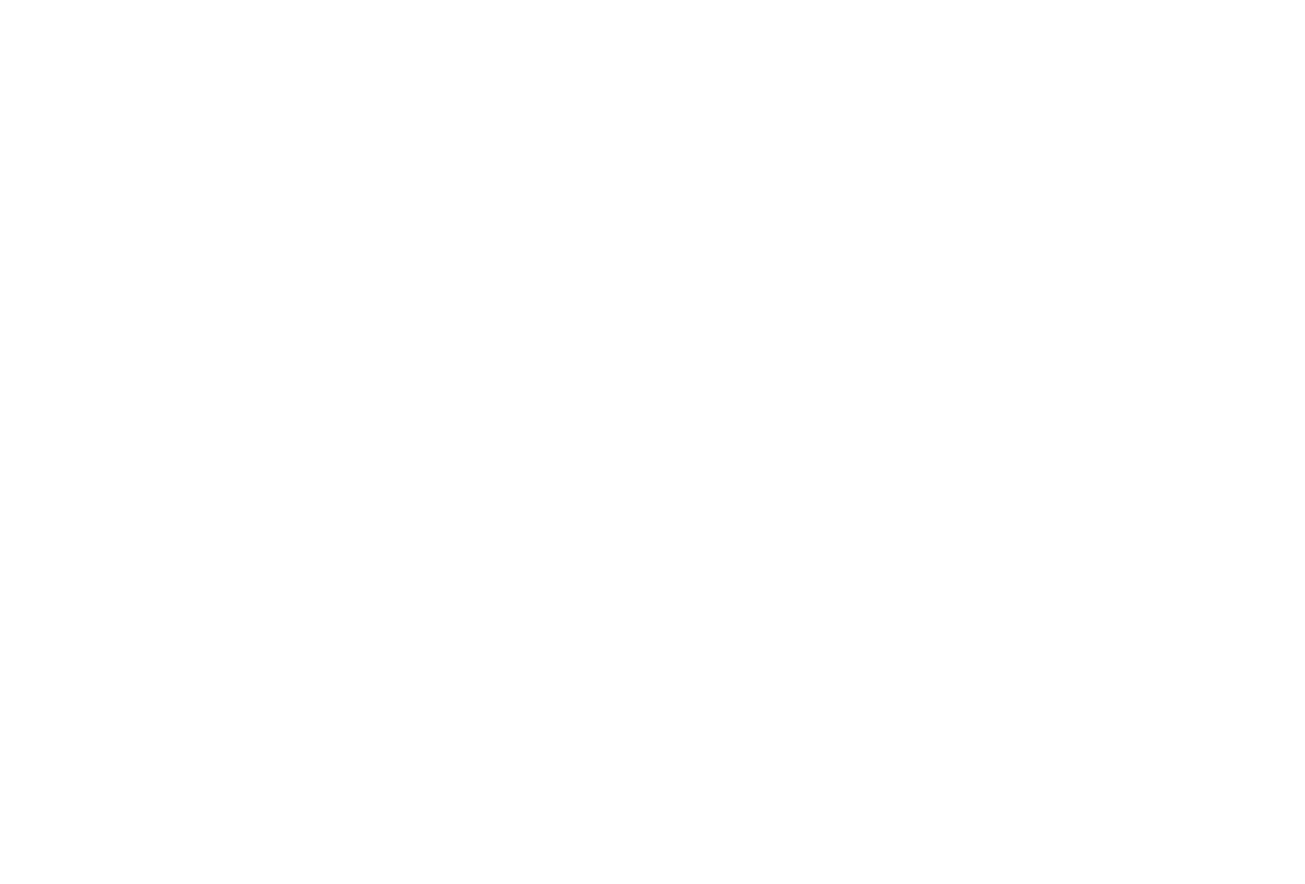
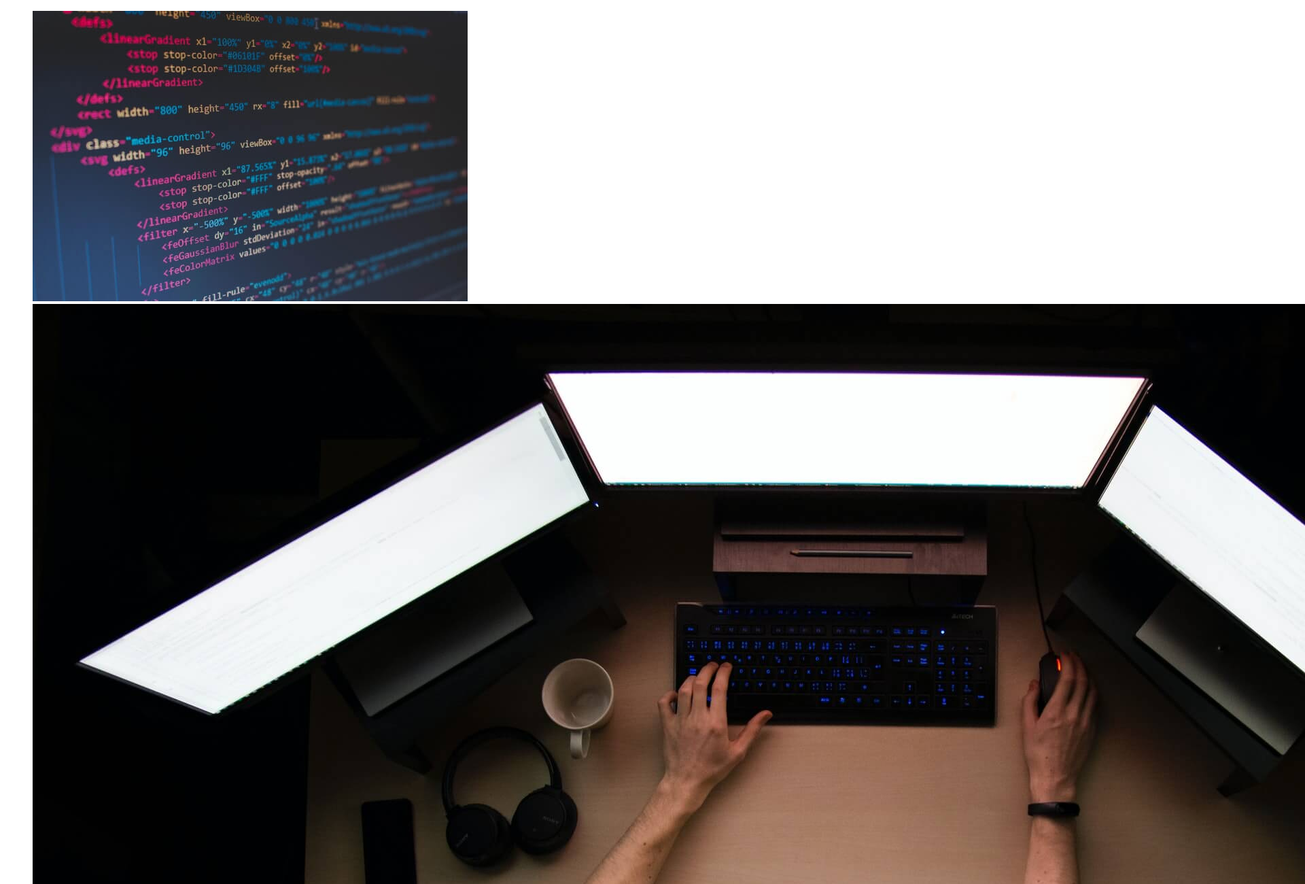
Before and after one commit to martinchavezC/Curso-Definitivo-de-HTML-y-CSS, a plain HTML site: page claseImg/claseimg.html in a window 1280 px wide. Shown: the top 1300 px of the page at 68% size, 1920 px wide, since content can reach past the window. Before the commit the page ends 800 px from the top, so only its background shows below. Drawn offline with Linux system fonts and the light colour scheme.

Commit message:
acabamos la clase 13

```diff
--- a/claseImg/claseimg.html
+++ b/claseImg/claseimg.html
@@ -4,9 +4,24 @@
     <meta charset="UTF-8">
     <meta http-equiv="X-UA-Compatible" content="IE=edge">
     <meta name="viewport" content="width=device-width, initial-scale=1.0">
+    <meta name="description" content="es el codigo de la clase #13">
     <title>claseImg</title>
 </head>
 <body>
-
+    <section>
+        <figure>
+            <img
+            src="./florian-olivo-4hbJ-eymZ1o-unsplash.jpg"
+            alt="codigo de programacion"
+            />
+            <img
+                src="./max-duzij-qAjJk-un3BI-unsplash.jpg"
+                alt="programador"
+            />
+            <img
+            src="./oskar-yildiz-cOkpTiJMGzA-unsplash.jpg"
+            alt="computadora con codigo">
+        </figure>
+    </section>
 </body>
 </html>
```
Also changed, not shown: claseImg/florian-olivo-4hbJ-eymZ1o-unsplash.jpg (added), claseImg/max-duzij-qAjJk-un3BI-unsplash.jpg (added), claseImg/oskar-yildiz-cOkpTiJMGzA-unsplash.jpg (added).
